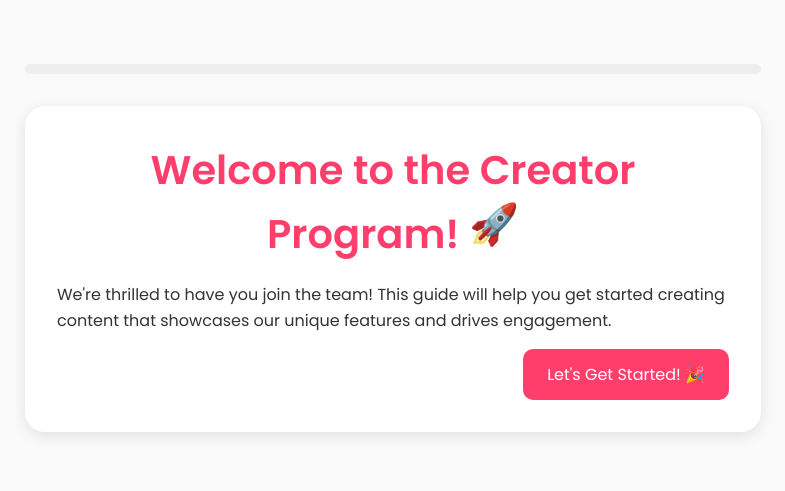
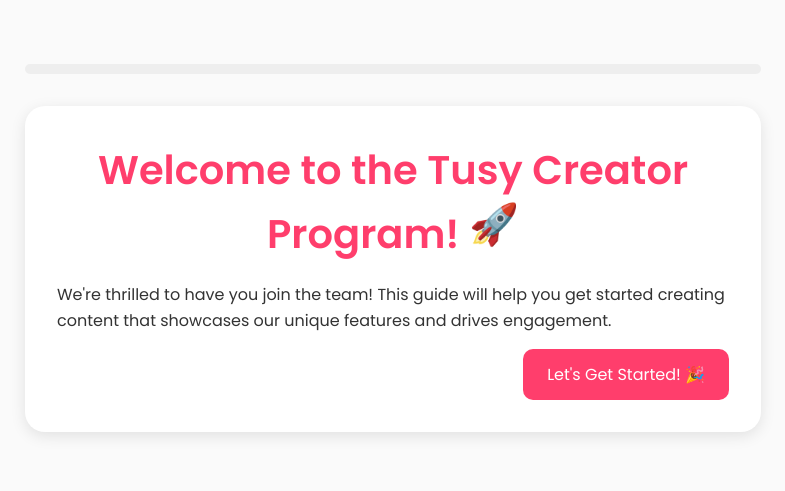
Before and after one commit to tusyai/creators, a plain HTML site: page index.html in a window 1280 px wide. Shown: the whole page, without its empty margins (247-1032 px from the left). Drawn offline with Linux system fonts and the light colour scheme.

Commit message:
Update index.html

```diff
--- a/index.html
+++ b/index.html
@@ -3,7 +3,7 @@
 <head>
     <meta charset="UTF-8">
     <meta name="viewport" content="width=device-width, initial-scale=1.0">
-    <title>Your Creator Journey Starts Here!</title>
+    <title>Your Tusy Creator Journey Starts Here!</title>
     <style>
         @import url('https://fonts.googleapis.com/css2?family=Poppins:wght@400;600&display=swap');
 
@@ -224,7 +224,7 @@
         </div>
 
         <section class="section" id="welcome">
-            <h1>Welcome to the Creator Program! <span class="emoji">🚀</span></h1>
+            <h1>Welcome to the Tusy Creator Program! <span class="emoji">🚀</span></h1>
             <p>We're thrilled to have you join the team! This guide will help you get started creating content that showcases our unique features and drives engagement.</p>
             <button class="btn-next" onclick="showNextSection()">Let's Get Started! 🎉</button>
         </section>
```
